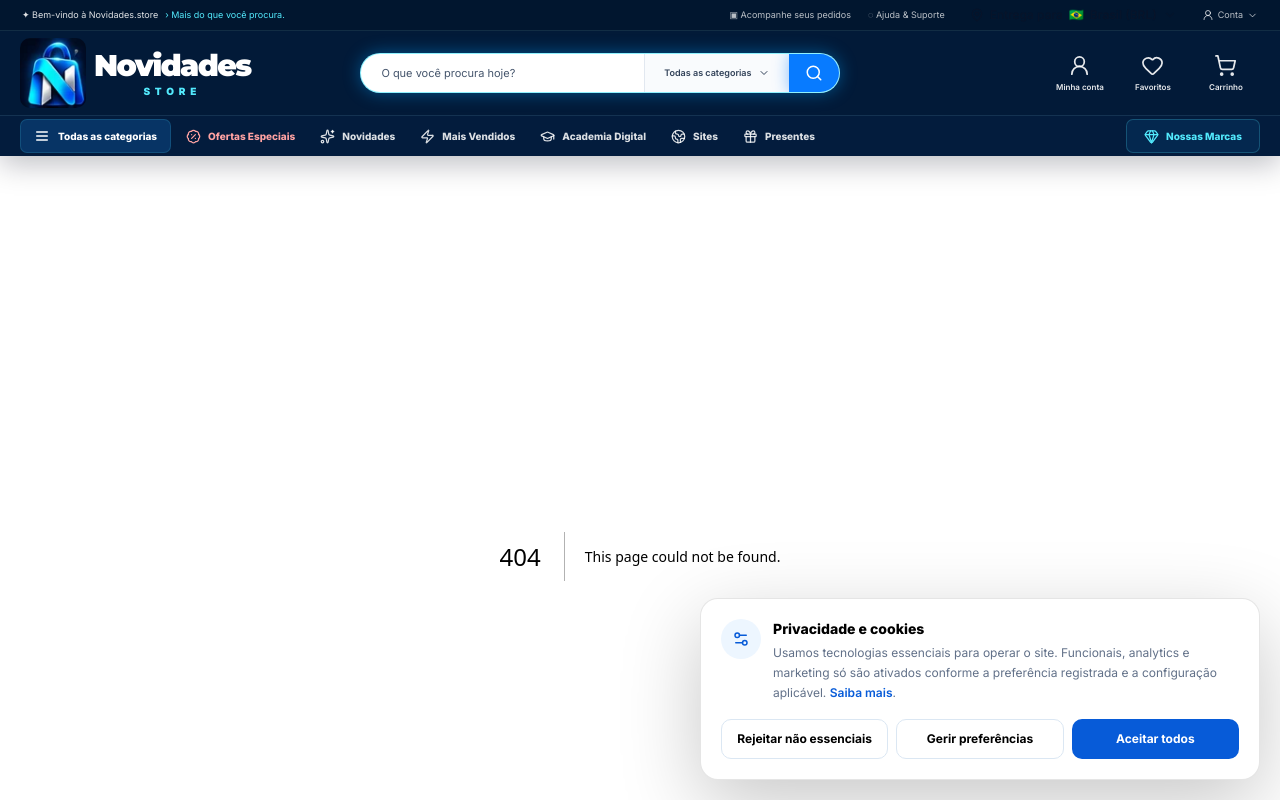
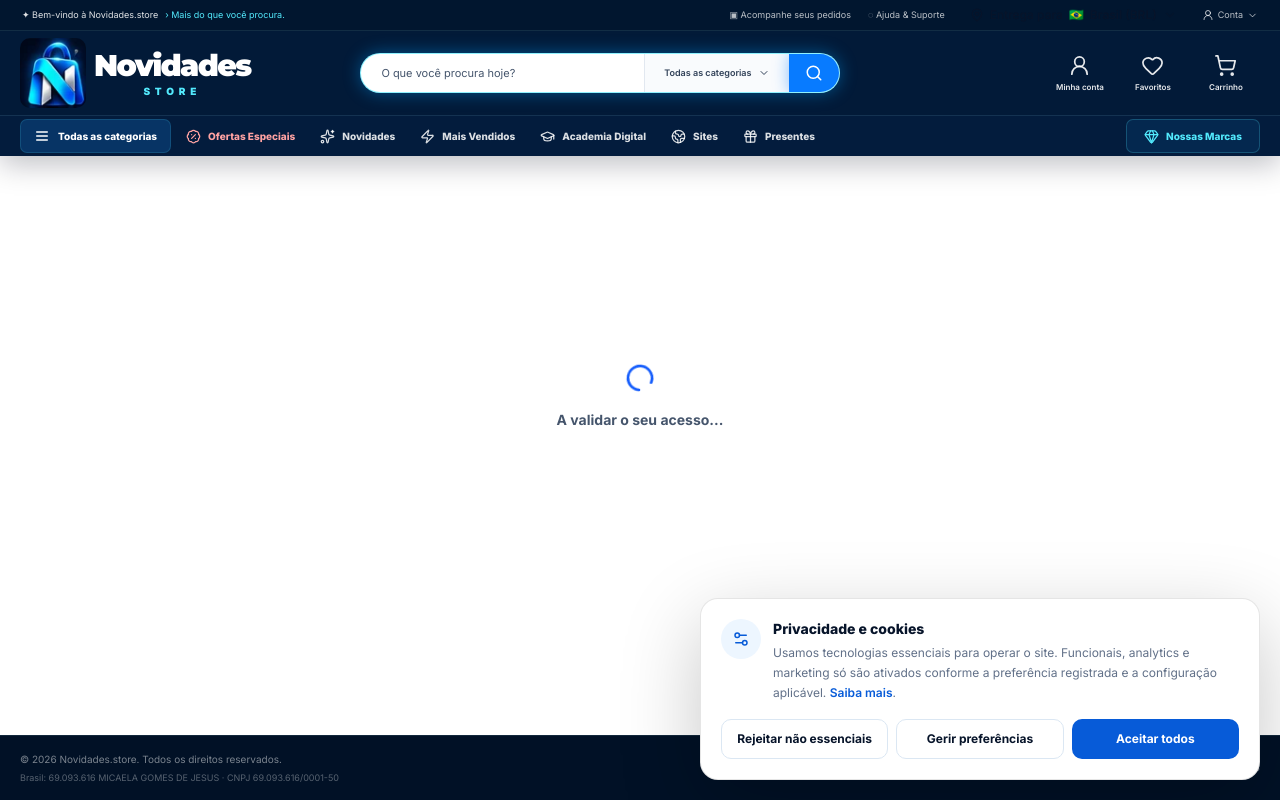
Before and after one commit to nexflowx-hub/novidades-platform, a Next.js app: page /ebooks/ler/1 in a window 1280 px wide. Before the commit this address had no page. Shown: the top 800 px of the page. Built offline with nearby package versions, Linux system fonts and the light colour scheme; a web font is replaced by a local one.

Commit message:
feat(ebooks): add protected reader route

```diff
--- /dev/null
+++ b/src/app/ebooks/ler/[slug]/page.tsx
@@ -0,0 +1,33 @@
+import type { Metadata } from "next";
+import { EbookReader } from "@/components/ebooks/ebook-reader";
+
+export const metadata: Metadata = {
+  title: "Leitura Digital",
+  robots: { index: false, follow: false },
+  referrer: "no-referrer",
+};
+
+type Props = {
+  params: Promise<{ slug: string }>;
+  searchParams: Promise<{
+    reference?: string | string[];
+    claim?: string | string[];
+  }>;
+};
+
+function one(value?: string | string[]) {
+  return Array.isArray(value) ? value[0] : value;
+}
+
+export default async function EbookReaderPage({ params, searchParams }: Props) {
+  const { slug } = await params;
+  const query = await searchParams;
+
+  return (
+    <EbookReader
+      slug={slug}
+      initialReference={one(query.reference)}
+      initialClaim={one(query.claim)}
+    />
+  );
+}
```
